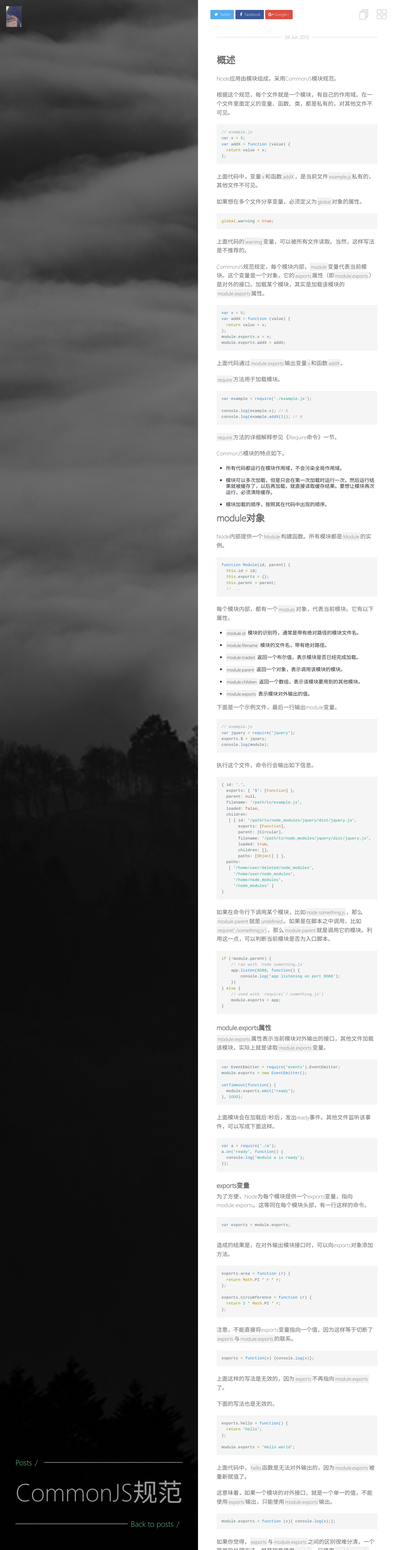
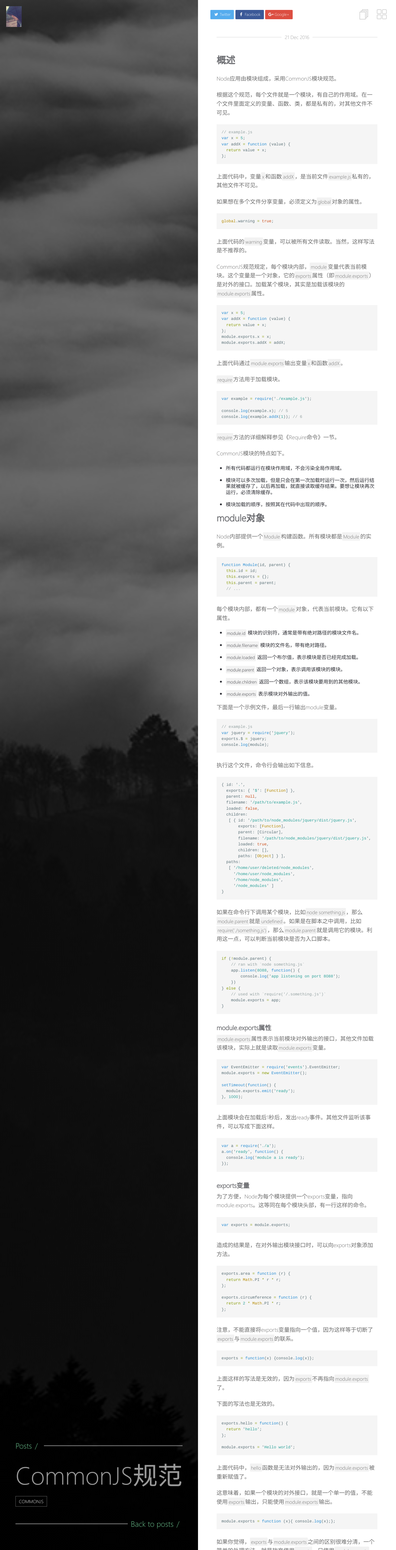
Before and after one commit to QianSu/QianSu.github.io, a Jekyll site: the page built from _posts/2016-12-21-comonJs.md, in a window 1280 px wide. Shown: the whole page at 31% size. Built offline with Jekyll 4.4.1, drawn with Linux system fonts in a browser that asks for light colours.

Commit message:
commonJS

```diff
--- a/_posts/2016-12-21-comonJs.md
+++ b/_posts/2016-12-21-comonJs.md
@@ -1,9 +1,10 @@
 ---
+layout: post
 title: CommonJS规范
-layout: page
 category: nodejs
-date: 2013-06-04
-modifiedOn: 2013-08-13
+tags:
+  - CommonJS
+
 ---
 
 ## 概述
```
